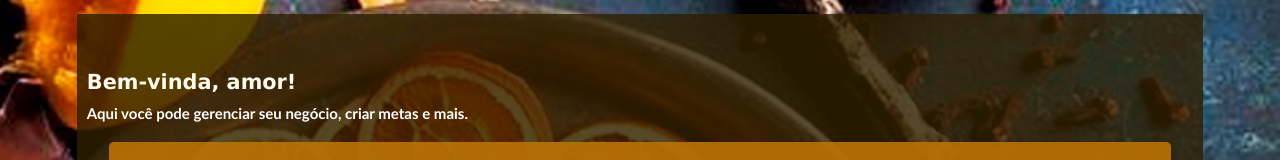
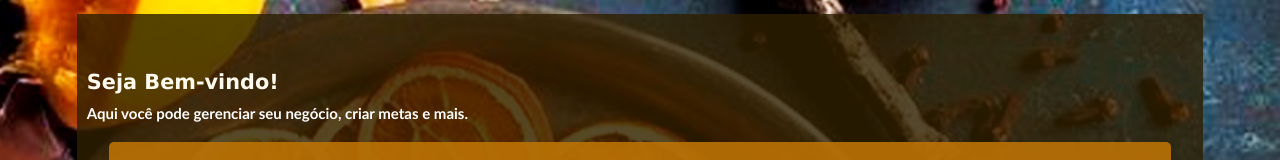
Before and after one commit to JMatheusCavalcante/NaturApp, a React (Create React App) app: page / in a window 1280 px wide. Shown: the part 333-493 px from the top of the page. Built offline with nearby package versions, Linux system fonts and the light colour scheme.

Commit message:
Aprimorando Lógica em Componente de Metas

```diff
--- a/src/App.css
+++ b/src/App.css
@@ -838,8 +838,8 @@ button[type="submit"] {
 
 .footer {
   text-align: center;
-  padding-left: 32%;
-  margin-top: 55%;
+  padding-left: 22%;
+  margin-top: 64%;
   position: relative;
 
   width: 100%;
--- a/src/components/Home.js
+++ b/src/components/Home.js
@@ -5,7 +5,7 @@ import '../App.css'; // CSS principal
 const Home = () => (
   <div className="App-header">
     <div className="main-container">
-      <h1>Bem-vinda, amor!</h1>
+      <h1>Seja Bem-vindo!</h1>
       <h2>Aqui você pode gerenciar seu negócio, criar metas e mais.</h2>
 
 
```
